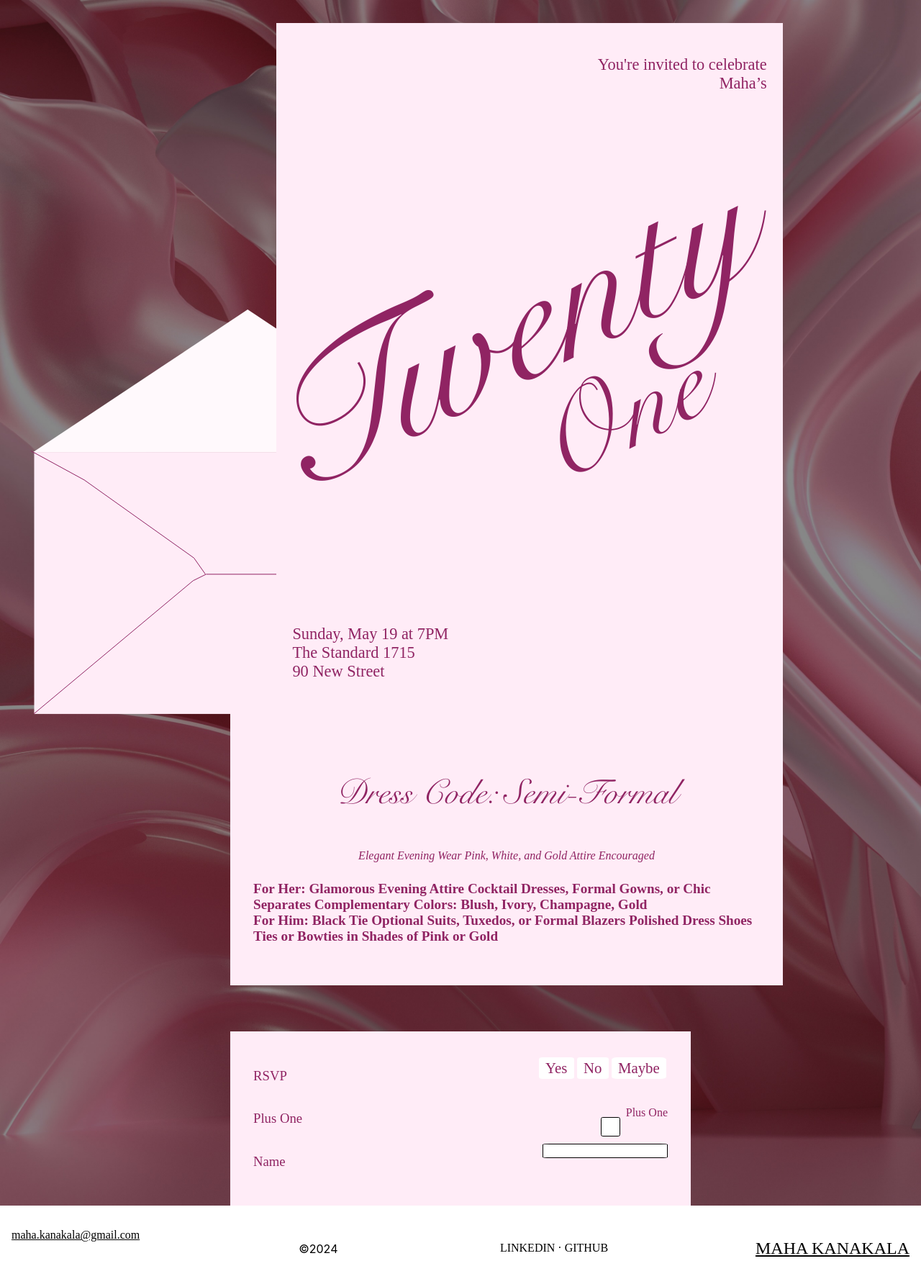
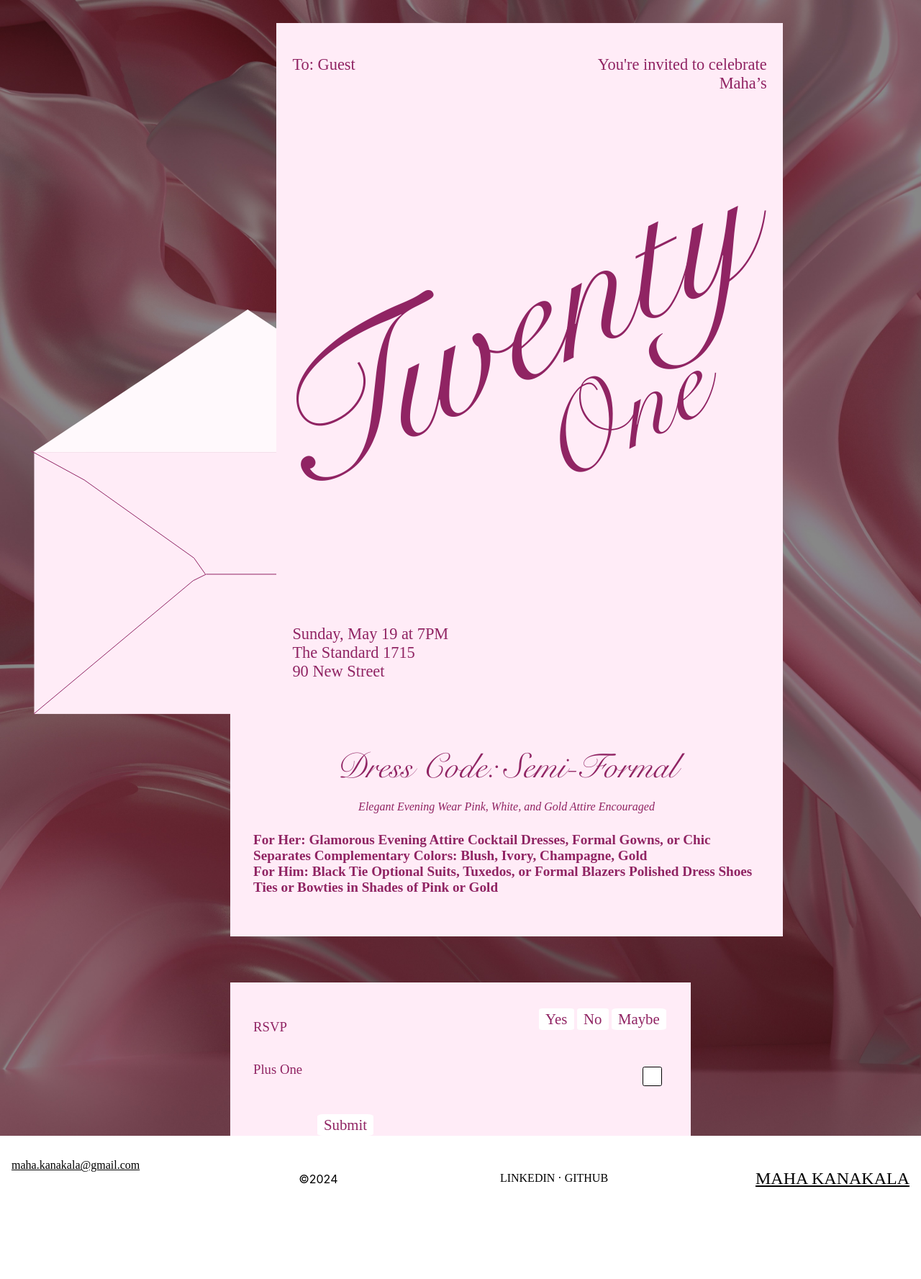
Before and after one commit to mahakanakala/maha.kanakala.com, a Next.js app: page /21-bday in a window 1280 px wide. Shown: the whole page at 72% size. After the commit the page ends 1680 px from the top, so only its background shows below. Built offline with nearby package versions, Linux system fonts and the light colour scheme.

Commit message:
add form validation collect data

```diff
--- a/src/app/21-bday/page.tsx
+++ b/src/app/21-bday/page.tsx
@@ -1,9 +1,27 @@
-import React from "react";
+'use client'
+import React, {useEffect, useState} from "react";
 import styles from "../../app/bday.module.css";
 import Image from 'next/image'
 import RsvpForm from "../components/RSVPForm";
 
 export default function bdayInvite() {
+    const [guestName, setGuestName] = useState(""); // State to hold the guest name
+
+    useEffect(() => {
+        const params = new URLSearchParams(window.location.search);
+        const nameParam = params.get('name');
+        if (nameParam) {
+            setGuestName(nameParam);
+        }
+    }, []);
+    // useEffect(() => {
+    //     const currentUrl = window.location.pathname.replace(/^\//, '') + window.location.search.replace(/^\?/, '');
+    //     const guestName = Object.keys(guestLinks).find(key => decodeURIComponent(guestLinks[key]) === currentUrl);
+    //     if (guestName) {
+    //         setGuestName(guestName);
+    //     }
+    // }, []);
+
     return (
         <>
             <div className={styles.main}>
@@ -12,7 +30,10 @@ export default function bdayInvite() {
                         <Image alt="envelope" title="envelope" src='/images/envolope.svg' height={562.21} width={689.41} />
                     </div>
                     <div className={styles.card}>
-                        <h3 className={styles.cardTextTop}> You're invited to celebrate <br /> Maha’s </h3>
+                        <div className={styles.cardNameAndGreeting}>
+                        <h3 className={styles.cardName}> To: {guestName || "Guest"} </h3> {/* Display the guest name */}
+                            <h3 className={styles.cardTextTop}> You're invited to celebrate <br /> Maha’s </h3>
+                            </div>
                         <h1 className={styles.cardTitle}>Twenty </h1>
                         <h1 className={styles.cardTitle2}> One</h1>
                         <h3 className={styles.cardTextBottom}> Sunday, May 19 at 7PM <br />
--- a/src/app/bday.module.css
+++ b/src/app/bday.module.css
@@ -52,19 +52,28 @@
   /* filter: drop-shadow(30px 10px 4px rgba(0, 0, 0, 0)); */
 }
 
-.cardTextBottom, .cardTextTop {
+.cardTextBottom, .cardTextTop, .cardName {
   font-family: "Playfair Display", serif;
   font-weight: 100;
   font-size: 1.4em;
   padding: 2em;
   margin:0;
 }
+.cardNameAndGreeting {
+  display: flex;
+  color: #902463;
+}
+
+.cardName{
+  flex: 1;
+  padding-left: 1em;
+}
 
 .cardTextTop{
   text-align: right;
+  flex: 2;
+  padding-right: 1em;
   /* padding-top: 2em; */
-  padding-right: 1em;
-  color: #902463;
 }
 
 .cardTextBottom{
@@ -100,7 +109,6 @@
 
 /* DRESS CODE */
 .dressCodeContainer {
-  /* padding-top: 2em; */
   padding: 2em;
   margin: 0 auto;
   width: 55%;
@@ -113,6 +121,8 @@
   font-family: Snell Roundhand;
   font-weight: 100;
   font-size: 3em;
+  margin-block-start: 0.25em;
+  margin-block-end: 0.25em;
   text-align: center;
   color:#902463;
 }
@@ -130,7 +140,6 @@
   text-align: left;
   color:#902463;
 }
-
 
 /* FORM */
 .formBox {
@@ -164,7 +173,7 @@
   font-weight: 100;
 }
 
-.formBtn {
+.formBtn, .submitBtn {
   background-color: white;
   color: black;
   font-family: 'Playfair Display', serif;
@@ -180,11 +189,11 @@
   border: 1px solid transparent;
 }
 
-.formBtn:hover {
+.formBtn:hover, .formBtn:focus, .submitBtn:hover, .submitBtn:focus {
   border: 1px solid black;
 }
 
-.formBtn:active {
+.formBtn:active, .submitBtn:active {
   border: 1px solid black;
 }
 
@@ -234,3 +243,11 @@
   padding: .3em;
   border-radius: 6%;
 }
+
+.submitBtn {
+  margin: 0 auto;
+  text-align: center;
+  display: flex;
+  justify-content: center;
+  align-items: center;
+}
--- a/src/app/components/RSVPForm.tsx
+++ b/src/app/components/RSVPForm.tsx
@@ -1,41 +1,68 @@
-"use client"
-import { useState, useEffect } from "react";
-import React from 'react';
+'use client'
+import React, { useState } from "react";
 import styles from '../bday.module.css';
 
-export default function form() {
-  const [rsvpResponse, setRsvpResponse] = useState<string | null>(null);
-  const [isChecked, setIsChecked] = useState(false);
-  const [isActive, setIsActive] = useState(false);
+export default function Form() {
+    const [formData, setFormData] = useState<{
+        rsvpResponse: string | null;
+        plusOne: boolean;
+        plusOneName: string;
+        guestName: string;
+    }>({
+        rsvpResponse: null,
+        plusOne: false,
+        plusOneName: "",
+        guestName: ""
+    });
+
+    const [errorMessage, setErrorMessage] = useState("");
+    const [isSubmitted, setIsSubmitted] = useState(false);
 
     const handleRsvpResponse = (response: string) => {
-    setRsvpResponse(response);
+        setFormData({ ...formData, rsvpResponse: response });
     };
 
     const handleCheckboxChange = (event: React.ChangeEvent<HTMLInputElement>) => {
-    setIsChecked(event.target.checked);
+        setFormData({ ...formData, plusOne: event.target.checked });
     };
 
-  const handleClick = () => {
-    setIsActive(!isActive);
+    const handleInputChange = (event: React.ChangeEvent<HTMLInputElement>) => {
+        const { name, value } = event.target;
+        setFormData({ ...formData, [name]: value });
     };
 
+    const handleSubmit = (event: React.FormEvent<HTMLFormElement>) => {
+        event.preventDefault();
 
-    return ( // if there are more than 30 poeple who said yes to the invite then diable the plus one
-        <form className={styles.formBox}
-        // onSubmit={onSubmit}
-        >
+        if (!formData.rsvpResponse) {
+            setErrorMessage("RSVP response is required");
+            return;
+        }
+
+        const dataToSave = {
+            ...formData,
+            plusOneName: formData.plusOne ? formData.plusOneName : "",
+        };
+
+        console.log(dataToSave);
+        // Reset form after submission
+        setFormData({
+            rsvpResponse: null,
+            plusOne: false,
+            plusOneName: "",
+            guestName: ""
+        });
+        setErrorMessage("");
+        setIsSubmitted(true);
+    };
+
+    return (
+        <form className={styles.formBox} onSubmit={handleSubmit}>
             <div className={styles.formContainer}>
                 <div className={styles.formQuestions}>
-                    <h3 className={styles.formText}>
-                        RSVP
-                    </h3>
-                    <h3 className={styles.formText}>
-                        Plus One
-                    </h3>
-                    <h3 className={styles.formText}>
-                        Name
-                    </h3>
+                    <h3 className={styles.formText}>RSVP</h3>
+                    <h3 className={styles.formText}>Plus One</h3>
+                    {formData.plusOne ? <h3 className={styles.formText}>Name</h3> : null}
                 </div>
                 <div className={styles.formInputs}>
                     <div>
@@ -44,14 +71,18 @@ export default function form() {
                         <button className={styles.formBtn} type="button" onClick={() => handleRsvpResponse('Maybe')}>Maybe</button>
                     </div>
                     <div>
-                        <input className={styles.formCheckbox} title="plus one" type="checkbox" id="plusOne" name="plusOne" />
-                        {isChecked && <input type="text" placeholder="Name" />}
-                        <label htmlFor="plusOne">Plus One</label>
+                        <input className={styles.formCheckbox} title="plus one" type="checkbox" checked={formData.plusOne} onChange={handleCheckboxChange} id="plusOne" name="plusOne" />
+                        <label htmlFor="plusOne"></label>
+                        {formData.plusOne && (
+                            <div>
+                                <input className={styles.formNameInput} title="name" type="text" name="guestName" value={formData.guestName} onChange={handleInputChange} />
                             </div>
-                    <div>
-                        <input className={styles.formNameInput} title="name" type="text" name="name" />
+                        )}
                     </div>
                 </div>
+                <button className={styles.submitBtn} type="submit">Submit</button>
+                {errorMessage && <p className={styles.error}>{errorMessage}</p>}
+                {isSubmitted && <p className={styles.success}>RSVP submitted!</p>}
             </div>
         </form>
     );
```
Lines whose indentation alone changed are shown as unchanged.
